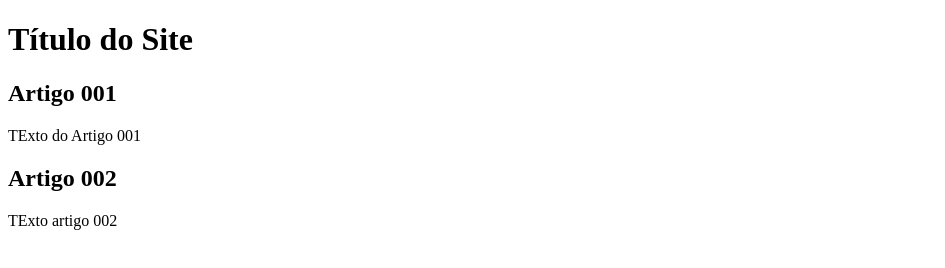
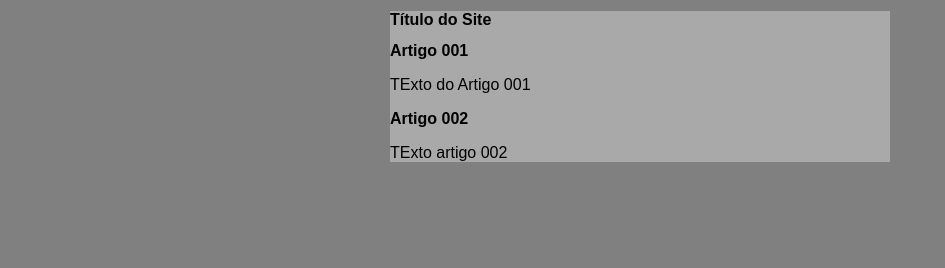
Before and after one commit to JairoJJr/projeto-site, a plain HTML site: page index.html in a window 1280 px wide. Shown: the whole page, without its empty margins (0-945 px from the left). Drawn offline with Linux system fonts and the light colour scheme.

Commit message:
iniciei o teste de disign

```diff
--- /dev/null
+++ b/estilos/style.css
@@ -0,0 +1,17 @@
+*{
+    font-family: Arial, Helvetica, sans-serif;
+    font-size: 16px;
+}
+
+
+body {
+    background-color: grey;
+
+}
+
+main {
+    background-color: darkgrey;
+    width: 500px;
+    margin: auto;
+    box-shadow: 3px 3px 5px rgba(red, green, blue, alpha);
+}
--- a/index.html
+++ b/index.html
@@ -4,6 +4,7 @@
     <meta charset="UTF-8">
     <meta name="viewport" content="width=device-width, initial-scale=1.0">
     <title>Título do Site</title>
+    <link rel="stylesheet" href="estilos/style.css"
 </head>
 <body>
     <main>
```
